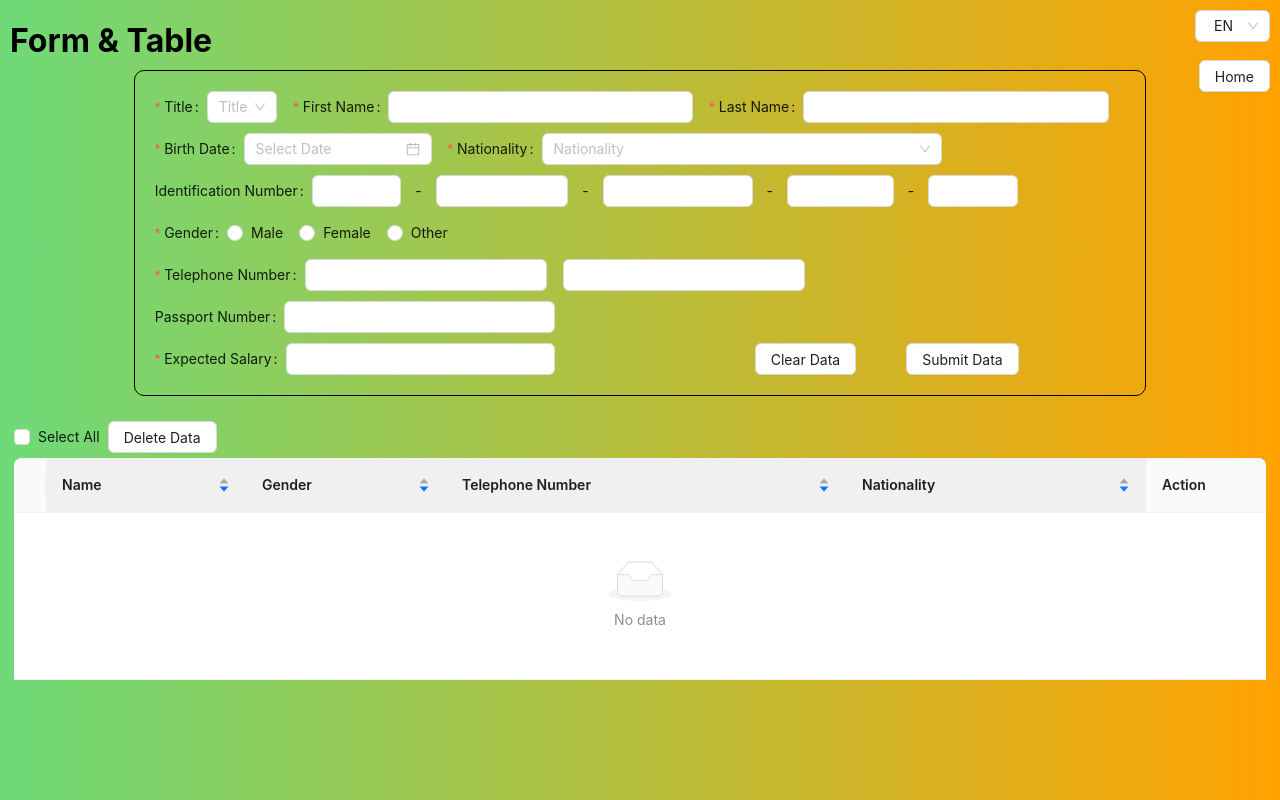
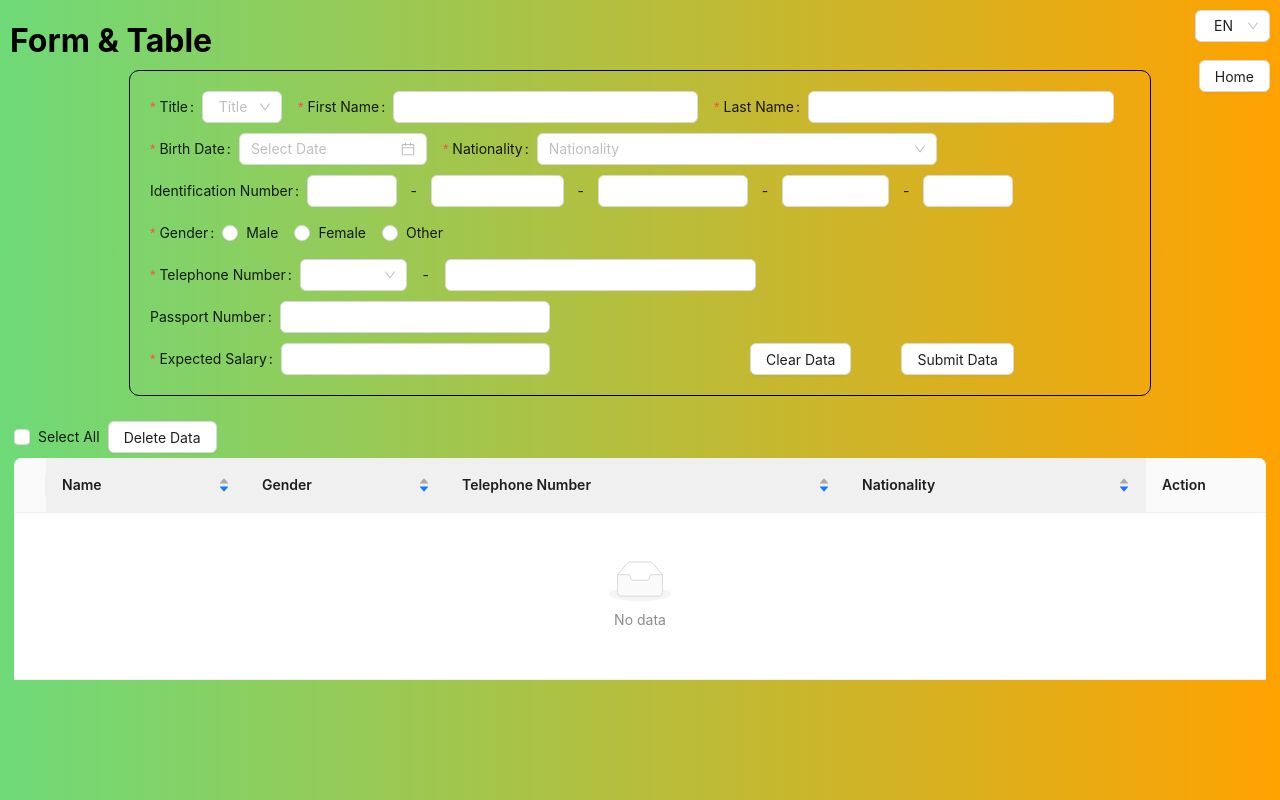
Before and after one commit to khawpunkp/SwiftDynamics-Test, a React (Create React App) app in the folder swift_dynamics_test/: page /form in a window 1280 px wide. Built offline with nearby package versions, Linux system fonts and the light colour scheme.

Commit message:
add comment

```diff
--- a/swift_dynamics_test/src/i18n.ts
+++ b/swift_dynamics_test/src/i18n.ts
@@ -41,6 +41,7 @@ i18n
                 nationality: "Nationality",
                 id_number: "Identification Number",
                 gender: "Gender",
+                dial_code: "Dial Code",
                 phone_number: "Telephone Number",
                 passport: "Passport Number",
                 salary: "Expected Salary",
@@ -52,6 +53,7 @@ i18n
                 action: "Action",
                 edit: "Edit",
                 delete: "Delete",
+                enter: "Please Enter",
             }
         },
         th: {
@@ -73,6 +75,7 @@ i18n
                 nationality: "สัญชาติ",
                 id_number: "เลขบัตรประชาชน",
                 gender: "เพศ",
+                dial_code: "รหัสประเทศ",
                 phone_number: "หมายเลขโทรศัพท์มือถือ",
                 passport: "เลขหนังสือเดินทาง",
                 salary: "เงินเดือนที่คาดหวัง",
@@ -84,6 +87,7 @@ i18n
                 action: "จัดการ",
                 edit: "แก้ไข",
                 delete: "ลบ",
+                enter: "กรุณากรอก",
             }
         }
     }
--- a/swift_dynamics_test/src/pages/form.tsx
+++ b/swift_dynamics_test/src/pages/form.tsx
@@ -1,39 +1,63 @@
+// Import Packages
 import React, { useEffect, useState } from 'react'
 import { useTranslation } from 'react-i18next';
 import { Button, Checkbox, Col, DatePicker, Form, Input, Radio, Row, Select, Space, Table } from 'antd';
+import { SortOrder } from 'antd/es/table/interface';
+import { useSelector, useDispatch } from 'react-redux';
+import moment from 'moment';
+import { v4 as uuidv4 } from 'uuid';
+
+// Import Data
 import nationalities from '../data/nationalities.json';
 import dialCodes from '../data/dialing code.json';
 import titles from '../data/title.json';
 import genders from '../data/gender.json';
+
+// Import CSS
 import './form.css';
-import { useSelector, useDispatch } from 'react-redux';
+
+// Import Redux
 import { RootState, AppDispatch, userActions, User } from '../store/reducer';
-import moment from 'moment';
-import { v4 as uuidv4 } from 'uuid';
-import { SortOrder } from 'antd/es/table/interface';
 
 function FormPage(props: any) {
     const { t, i18n } = useTranslation();
     const [form] = Form.useForm();
+
+    // Constant to Control Checkbox
     const [allSelected, setAllSelected] = useState(false);
+
+    // Constant to triggered Editing State
     const [isEdit, setIsEdit] = useState(false);
+
+    // Constant to stroe the editting user data
     const [editingUser, setEditingUser] = useState<User | null>(null);
 
+    // Get unique dial codes
     const uniqueDialCodes = dialCodes
         .map((option) => option.dial_code)
         .filter((dialCode, index, array) => array.indexOf(dialCode) === index);
 
+    // Sort the dial codes
+    const sortedDial = uniqueDialCodes.sort((a, b) => {
+        const codeA = parseInt(a.replace("+", ""));
+        const codeB = parseInt(b.replace("+", ""));
+        return codeA - codeB;
+    });
 
-    const clearForm = () => {
-        form.resetFields();
-        console.log('User Data:', userData);
-    };
+    // Sort the nationalities
+    const sortedNationalities = nationalities.sort((a, b) =>
+        i18n.language === 'en' ? a.enName.localeCompare(b.enName) : a.name.localeCompare(b.name)
+    );
 
     // Access user data from the store
     const userData = useSelector((state: RootState) => state.users);
 
     const [selectedUserIds, setSelectedUserIds] = useState<string[]>([]);
 
+    // Dispatch actions to update user data
+    const dispatch = useDispatch<AppDispatch>();
+
+    // Column of the table
     const columns = [
         {
             title: '',
@@ -114,6 +138,7 @@ function FormPage(props: any) {
         }
     ];
 
+    // Handle the checkbox
     const handleSelect = (userId: string) => {
         setSelectedUserIds((prevSelectedUserIds) => {
             if (prevSelectedUserIds.includes(userId)) {
@@ -133,30 +158,26 @@ function FormPage(props: any) {
         }
     };
 
-    // Dispatch actions to update user data
-    const dispatch = useDispatch<AppDispatch>();
+    // Clear the form
+    const handleClearForm = () => {
+        form.resetFields();
+    };
 
+    // Handle only number input
     const handleNumber = (event: React.KeyboardEvent<HTMLInputElement>) => {
         if (!/[0-9]/.test(event.key) && !(event.key === 'Backspace')) {
             event.preventDefault();
         }
     };
 
-    const sortedNationalities = nationalities.sort((a, b) =>
-        i18n.language === 'en' ? a.enName.localeCompare(b.enName) : a.name.localeCompare(b.name)
-    );
-
-    const sortedDial = uniqueDialCodes.sort((a, b) => {
-        const codeA = parseInt(a.replace("+", ""));
-        const codeB = parseInt(b.replace("+", ""));
-        return codeA - codeB;
-    });
-
+    // Form submit
     const handleFormSubmit = (values: any) => {
         const birthDate = values['Birth Date'];
         const serializedBirthDate = moment(birthDate).format('YYYY-MM-DD');
-
-        const telNumber = values['Dial Code'] + values['Phone Number'];
+        let telNumber = ''
+        if (!values['Dial Code'] || !values['Phone Number']) {
+            telNumber = values['Dial Code'] + values['Phone Number'];
+        }
 
         const formData: User = {
             id: uuidv4(),
@@ -184,20 +205,24 @@ function FormPage(props: any) {
         form.resetFields();
     };
 
+    // Delete multiple users
     const handleDeleteUsers = (idsToRemove: string[]) => {
         setAllSelected(false);
         dispatch(userActions.removeUsers(idsToRemove));
     };
 
+    // Delete a user
     const handleDeleteUser = (idToRemove: string) => {
         dispatch(userActions.removeUser(idToRemove));
     };
 
+    // Set the User id to edit
     const handleEditUser = (idToEdit: string) => {
         const userToEdit = userData.find((user) => user.id === idToEdit) || null;
         setEditingUser(userToEdit);
     };
 
+    // Change the form values when editing user
     useEffect(() => {
         console.log('Editing User:', editingUser);
         if (editingUser) {
@@ -219,9 +244,11 @@ function FormPage(props: any) {
                 'Expected Salary': editingUser?.salary,
             });
             setIsEdit(true);
+            form.setFieldsValue(editingUser);
         }
-    }, [editingUser]);
+    }, [editingUser, form]);
 
+    // Update the user data
     const handleEditSubmit = (values: any) => {
         if (!editingUser) {
             // Handle the case when editingUser is null
@@ -260,21 +287,16 @@ function FormPage(props: any) {
         setIsEdit(false);
     };
 
-
-    useEffect(() => {
-        if (editingUser) {
-            form.setFieldsValue(editingUser);
-        }
-    }, [editingUser, form]);
-
     return (
         <>
-            {props.loading ? ( // Render a loading indicator when loading state is true
+            {/* Render a loading */}
+            {props.loading ? (
                 <div style={{ display: 'flex', alignItems: 'center', justifyContent: 'center', minHeight: '100vh' }}>
                     <h1>Loading...</h1>
                 </div>
             ) : (
                 <>
+                    {/* Page Title */}
                     <div style={{ position: 'relative' }}>
                         <h1 style={{ position: 'absolute', left: '10px' }}>
                             {t('form')}
@@ -285,16 +307,24 @@ function FormPage(props: any) {
                             layout={'inline'}
                             form={form}
                             style={{ maxWidth: '', border: '1px solid black', borderRadius: '10px', padding: '20px', marginBottom: '5px' }}
+                            // choose the submit function based on the isEdit state
                             onFinish={isEdit ? handleEditSubmit : handleFormSubmit}
+                            key={i18n.language}
                         >
                             <Col>
                                 <Row style={{ marginBottom: '10px' }}>
-                                    <Form.Item name='Title' label={t('title')} rules={[{ required: true }]}>
+
+                                    {/* Title */}
+                                    <Form.Item name='Title' label={t('title')} rules={[{
+                                        required: true,
+                                        message: `${t('enter')} '${t('title')}'`,
+                                    }]} >
                                         <Select
                                             id='Title'
                                             placeholder={t('title')}
                                             allowClear
                                             value={editingUser?.title}
+                                            style={{ width: '80px' }}
                                         >
                                             {titles.map((option) => (
                                                 <Select.Option key={option.id} value={option.id}>
@@ -304,21 +334,38 @@ function FormPage(props: any) {
                                         </Select>
                                     </Form.Item>
 
-                                    <Form.Item name='First Name' label={t('f_name')} rules={[{ required: true }]} style={{ width: '400px' }}>
-                                        <Input id='First Name' placeholder="" />
+                                    {/* First Name */}
+                                    <Form.Item name='First Name' label={t('f_name')} rules={[{
+                                        required: true,
+                                        message: `${t('enter')} '${t('f_name')}'`,
+                                    }]} style={{ width: '400px' }}>
+                                        <Input id='First Name' placeholder="" allowClear />
                                     </Form.Item>
 
-                                    <Form.Item name='Last Name' label={t('l_name')} rules={[{ required: true }]} style={{ width: '400px' }}>
-                                        <Input id='Last Name' placeholder="" />
+                                    {/* Last Name */}
+                                    <Form.Item name='Last Name' label={t('l_name')} rules={[{
+                                        required: true,
+                                        message: `${t('enter')} '${t('l_name')}'`,
+                                    }]} style={{ width: '400px' }}>
+                                        <Input id='Last Name' placeholder="" allowClear />
                                     </Form.Item>
                                 </Row>
 
                                 <Row style={{ marginTop: '10px', marginBottom: '10px' }}>
-                                    <Form.Item name='Birth Date' label={t('birth')} rules={[{ required: true }]}>
-                                        <DatePicker placeholder={t('date_placeholder')} />
+
+                                    {/* Birth Date */}
+                                    <Form.Item name='Birth Date' label={t('birth')} rules={[{
+                                        required: true,
+                                        message: `${t('enter')} '${t('birth')}'`,
+                                    }]}>
+                                        <DatePicker placeholder={t('date_placeholder')} allowClear />
                                     </Form.Item>
 
-                                    <Form.Item name='Nationality' label={t('nationality')} rules={[{ required: true }]}>
+                                    {/* Nationality */}
+                                    <Form.Item name='Nationality' label={t('nationality')} rules={[{
+                                        required: true,
+                                        message: `${t('enter')} '${t('nationality')}'`,
+                                    }]}>
                                         <Select
                                             id='Nationality'
                                             placeholder={t('nationality')}
@@ -335,11 +382,13 @@ function FormPage(props: any) {
                                 </Row>
 
                                 <Row style={{ marginTop: '10px', marginBottom: '10px' }}>
+
+                                    {/* ID Number split to 5 input */}
                                     <Form.Item name='idNumber' label={t('id_number')} >
                                         <Row align="middle" gutter={0} style={{ flexWrap: 'nowrap' }}>
                                             <Form.Item name="ID1" noStyle>
                                                 <Input
-                                                    style={{ width: '100px', borderRadius: '6px', marginRight: '5px' }}
+                                                    style={{ width: '100px', borderRadius: '6px', marginRight: '5px', textAlign: 'center' }}
                                                     maxLength={1}
                                                     placeholder=""
                                                     onKeyDown={handleNumber}
@@ -348,7 +397,7 @@ function FormPage(props: any) {
                                             <span className='dash'>-</span>
                                             <Form.Item name="ID2" noStyle>
                                                 <Input
-                                                    style={{ width: '150px', borderRadius: '6px', marginLeft: '5px', marginRight: '5px' }}
+                                                    style={{ width: '150px', borderRadius: '6px', marginLeft: '5px', marginRight: '5px', textAlign: 'center' }}
                                                     maxLength={4}
                                                     placeholder=""
                                                     onKeyDown={handleNumber}
@@ -357,7 +406,7 @@ function FormPage(props: any) {
                                             <span className='dash'>-</span>
                                             <Form.Item name="ID3" noStyle>
                                                 <Input
-                                                    style={{ width: '170px', borderRadius: '6px', marginLeft: '5px', marginRight: '5px' }}
+                                                    style={{ width: '170px', borderRadius: '6px', marginLeft: '5px', marginRight: '5px', textAlign: 'center' }}
                                                     maxLength={5}
                                                     placeholder=""
                                                     onKeyDown={handleNumber}
@@ -366,7 +415,7 @@ function FormPage(props: any) {
                                             <span className='dash'>-</span>
                                             <Form.Item name="ID4" noStyle>
                                                 <Input
-                                                    style={{ width: '120px', borderRadius: '6px', marginLeft: '5px', marginRight: '5px' }}
+                                                    style={{ width: '120px', borderRadius: '6px', marginLeft: '5px', marginRight: '5px', textAlign: 'center' }}
                                                     maxLength={2}
                                                     placeholder=""
                                                     onKeyDown={handleNumber}
@@ -386,7 +435,12 @@ function FormPage(props: any) {
                                 </Row>
 
                                 <Row style={{ marginTop: '10px', marginBottom: '10px' }}>
-                                    <Form.Item name='Gender' label={t('gender')} rules={[{ required: true }]}>
+
+                                    {/* Gender */}
+                                    <Form.Item name='Gender' label={t('gender')} rules={[{
+                                        required: true,
+                                        message: `${t('enter')} '${t('gender')}'`,
+                                    }]}>
                                         <Radio.Group>
                                             {genders.map((option) => (
                                                 <Radio key={option.id} value={option.id}>
@@ -398,65 +452,103 @@ function FormPage(props: any) {
                                 </Row>
 
                                 <Row style={{ marginTop: '10px', marginBottom: '10px' }}>
-                                    <Form.Item name='phoneNumber' label={t('phone_number')} rules={[{
-                                        required: true,
-                                        message: 'Please enter =',
-                                    }]}>
-                                        <Row align="middle" gutter={0} style={{ flexWrap: 'nowrap' }}>
+
+                                    {/* Phone Number split to Dial code and Number */}
                                     <Form.Item
-                                                name="Dial Code"
+                                        name='phoneNumber'
+                                        label={t('phone_number')}
                                         rules={[
                                             {
                                                 required: true,
-                                                        message: 'Please enter the dial code',
+                                                message: '',
                                             },
                                         ]}
                                     >
-                                                <Input />
+                                        <Row align="middle" gutter={0} style={{ flexWrap: 'nowrap' }}>
+
+                                            {/* Dial Code */}
+                                            <Form.Item name="Dial Code" noStyle rules={[
+                                                {
+                                                    required: true,
+                                                    message: `${t('enter')} '${t('dial_code')}'`,
+                                                },
+                                            ]}>
+                                                <Select
+                                                    style={{ width: '110px', borderRadius: '6px', marginRight: '10px' }}
+                                                    placeholder=""
+                                                    allowClear
+                                                >
+                                                    {sortedDial.map((option) => (
+                                                        <Select.Option key={option} value={option}>
+                                                            {option}
+                                                        </Select.Option>
+                                                    ))}
+                                                </Select>
                                             </Form.Item>
 
-                                            <Form.Item
-                                                name="Phone Number"
-                                                rules={[
+                                            <span className='dash'>-</span>
+
+                                            {/* Number */}
+                                            <Form.Item name="Phone Number" noStyle rules={[
                                                 {
                                                     required: true,
-                                                        message: 'Please enter the phone number',
+                                                    message: `${t('enter')} '${t('phone_number')}'`,
                                                 },
-                                                ]}
-                                            >
-                                                <Input />
+                                            ]}>
+                                                <Input
+                                                    style={{ width: '320px', borderRadius: '6px', marginLeft: '10px' }}
+                                                    maxLength={12}
+                                                    placeholder=""
+                                                    onKeyDown={handleNumber}
+                                                    allowClear
+                                                />
                                             </Form.Item>
                                         </Row>
                                     </Form.Item>
                                 </Row>
 
                                 <Row style={{ marginTop: '10px', marginBottom: '10px' }}>
+
+                                    {/* Passport Number */}
                                     <Form.Item name="Passport" label={t('passport')} style={{ width: '400px' }}>
-                                        <Input id='Passport' placeholder="" maxLength={9} />
+                                        <Input id='Passport' placeholder="" maxLength={9} allowClear onKeyDown={handleNumber} />
                                     </Form.Item>
                                 </Row>
 
                                 <Row style={{ marginTop: '10px' }}>
-                                    <Form.Item name="Expected Salary" label={t('salary')} style={{ width: '400px', marginRight: '200px' }} rules={[{ required: true }]}>
-                                        <Input id='Salary' placeholder="" onKeyDown={handleNumber} />
+
+                                    {/* Expected Salary */}
+                                    <Form.Item name="Expected Salary" label={t('salary')} style={{ width: '400px', marginRight: '200px' }} rules={[{
+                                        required: true,
+                                        message: `${t('enter')} '${t('salary')}'`,
+                                    }]}>
+                                        <Input id='Salary' placeholder="" onKeyDown={handleNumber} allowClear />
                                     </Form.Item>
 
-                                    <Button onClick={() => clearForm()} style={{ marginRight: '50px' }} >{t('clear')}</Button>
+                                    {/* Clear Button */}
+                                    <Button onClick={() => handleClearForm()} style={{ marginRight: '50px' }} >{t('clear')}</Button>
 
+                                    {/* Submit Button */}
                                     <Button htmlType='submit'>{isEdit ? t('edit') : t('submit')}</Button>
                                 </Row>
                             </Col>
                         </Form>
                         <Col>
                             <Row align="middle" gutter={0} style={{ flexWrap: 'nowrap', marginTop: '20px' }}>
+
+                                {/* Select All Checkbox*/}
                                 <Checkbox
                                     checked={allSelected}
                                     onChange={(e) => handleSelectAll(e.target.checked)}
                                 >
                                     {t('all')}
                                 </Checkbox>
+
+                                {/* Delete Selected Users Button */}
                                 <Button onClick={() => handleDeleteUsers(selectedUserIds)}>{t('delete_data')}</Button>
                             </Row>
+
+                            {/* Table */}
                             <Table columns={columns} dataSource={userData} pagination={{ pageSize: 3, position: ['bottomCenter'] }} style={{ marginTop: '5px' }} />
                         </Col>
                     </div>
```
Also changed, not shown: swift_dynamics_test/src/App.tsx (+10 -4 lines), swift_dynamics_test/src/pages/home.tsx (+7 -2 lines), swift_dynamics_test/src/pages/layout.tsx (+47 -27 lines), swift_dynamics_test/src/store/reducer.ts (+3 -5 lines). Lines whose indentation alone changed are shown as unchanged.
